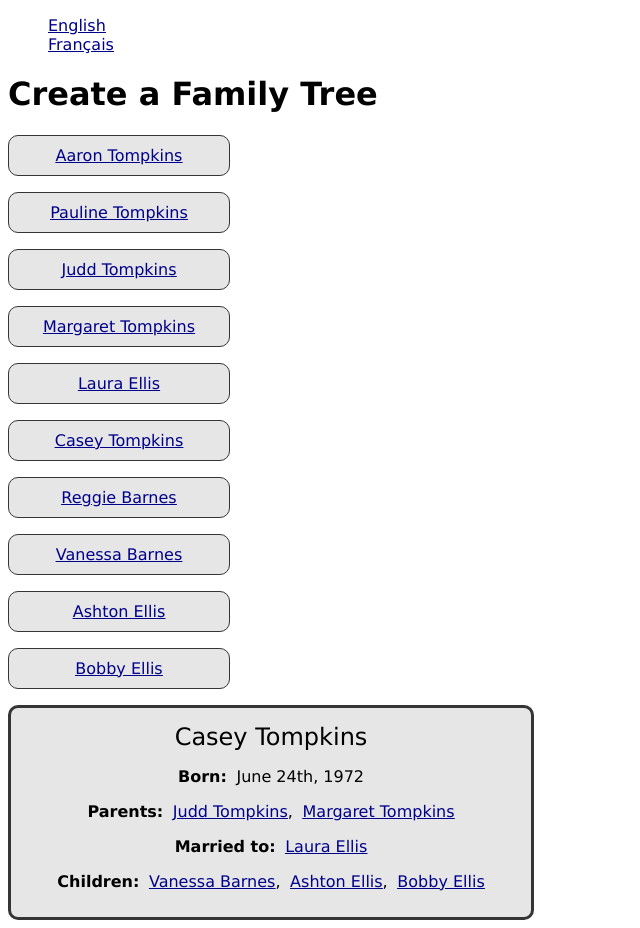
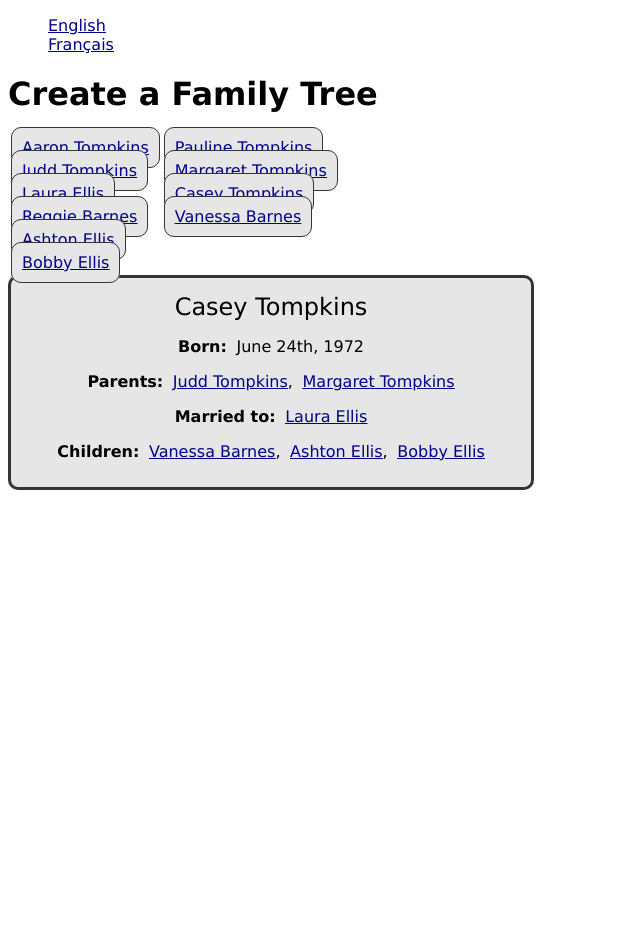
Before and after one commit to MirandaBrawnerSavannah/family-tree-app, a Next.js app: page /locale/en/person/0 in a window 1280 px wide. Shown: the whole page, without its empty margins (0-640 px from the left). After the commit the page ends 800 px from the top, so only its background shows below. Built offline with nearby package versions, Linux system fonts and the light colour scheme.

Commit message:
feat(tree-table): reorganized the family tree into using a table element

```diff
--- a/components/CommaSeparatedList.jsx
+++ b/components/CommaSeparatedList.jsx
@@ -6,7 +6,7 @@ const CommaSeparatedList = ({ list }) => {
     <span>
       <span>{list[0]}</span>
       {list.slice(1).map((element) => (
-        <span>,
+        <span key={element.key}>,
           <span className={commaListStyles.afterComma}>{element}</span>
         </span>
       ))}
--- a/components/PersonProfile.jsx
+++ b/components/PersonProfile.jsx
@@ -47,7 +47,10 @@ const PersonProfile = () => {
             person.parents.map((parentId) => {
               const parent = lookupPerson(parentId);
               return (
-                <span className={profileStyles.personLink}>
+                <span
+                  key={parentId}
+                  className={profileStyles.personLink}
+                >
                   <Link href={`/locale/${locale}/person/${parentId}`}>
                     {parent.fullName}
                   </Link>
@@ -67,7 +70,10 @@ const PersonProfile = () => {
               const spouseId = marriage.spouse;
               const spouse = lookupPerson(spouseId);
               return (
-                <span className={profileStyles.personLink}>
+                <span
+                  key={spouseId}
+                  className={profileStyles.personLink}
+                >
                   <Link href={`/locale/${locale}/person/${spouseId}`}>
                     {spouse.fullName}
                   </Link>
@@ -86,7 +92,10 @@ const PersonProfile = () => {
             person.children.map((childId) => {
               const child = lookupPerson(childId);
               return (
-                <span className={profileStyles.personLink}>
+                <span
+                  key={childId}
+                  className={profileStyles.personLink}
+                >
                   <Link href={`/locale/${locale}/person/${childId}`}>
                     {child.fullName}
                   </Link>
--- a/components/Tree.jsx
+++ b/components/Tree.jsx
@@ -1,29 +1,78 @@
+import { Fragment } from 'react';
 import { useRouter } from 'next/router'
 import Link from 'next/link';
 import data from '../pages/API/data.json';
 import treeStyles from './Tree.module.css';
 import sortPeople from '../utils/sortPeople';
 import arrangeTree from '../utils/arrangeTree';
+import getGridSize from '../utils/getGridSize';
 
 const Tree = () => {
   const router = useRouter();
   const { locale } = router.query;
   const sortedList = sortPeople({ list: data, sortBy: 'age' });
   const dataGrid = arrangeTree(sortedList);
-  console.log(dataGrid);
+  const gridSize = getGridSize(dataGrid);
+  const { minRow, maxRow, minCol, maxCol } = getGridSize(dataGrid);
+  const renderPerson = (personInGrid) => {
+    const { person } = personInGrid;
+    return (
+      <span key={person.id} className={treeStyles.personBox}>
+        <span className={treeStyles.personLink}>
+          <Link href={`/locale/${locale}/person/${person.id}`}>
+            {person.fullName}
+          </Link>
+        </span>
+      </span>
+    );
+  };
+  const renderPersonOrEmptyBox = ({ row, col }) => {
+    const matchingPeople = dataGrid.filter((personInGrid) => (
+      personInGrid.row == row && personInGrid.col == col
+    ));
+    if (matchingPeople.length > 0) {
+      return (
+        <span key={[row, col]}>
+          {renderPerson(matchingPeople[0])}
+        </span>
+      );
+    } else {
+      return <span key={[row, col]}></span>;
+    }
+  };
+  const gridRow = (rowIndex) => {
+    const boxesInRow = [];
+    let colIndex = minCol;
+    while (colIndex <= maxCol) {
+      boxesInRow.push(
+        <td key={[rowIndex, colIndex]}>
+          {renderPersonOrEmptyBox({
+            row: rowIndex,
+            col: colIndex,
+          })}
+        </td>
+      );
+      colIndex += 1;
+    }
+    return (
+      <tr key={rowIndex}>
+        {boxesInRow}
+      </tr>
+    );
+  };
+  const rows = [];
+  let rowIndex = minRow;
+  while (rowIndex <= maxRow) {
+    rows.push(gridRow(rowIndex));
+    rowIndex++;
+  }
   return (
     <div>
-      <div>
-        {sortedList.map((person) => (
-          <p key={person.id} className={treeStyles.personBox}>
-            <span className={treeStyles.personLink}>
-              <Link href={`/locale/${locale}/person/${person.id}`}>
-                {person.fullName}
-              </Link>
-            </span>
-          </p>
-        ))}
-      </div>
+      <table>
+        <tbody>
+          {rows}
+        </tbody>
+      </table>
     </div>
   );
 };
--- a/utils/arrangeTree.js
+++ b/utils/arrangeTree.js
@@ -22,6 +22,9 @@ const arrangeTree = (people) => {
   }
   const moveToSpouse = (remainingIndex) => {
     const personOutsideGrid = remaining[remainingIndex];
+    if (personOutsideGrid.marriedTo === undefined) {
+      return false;
+    }
     const spouseIds = personOutsideGrid.marriedTo.map((marriage) => marriage.spouse);
     const spouses = grid.filter((personOnGrid) => {
       return spouseIds.includes(personOnGrid.person.id);
@@ -39,11 +42,17 @@ const arrangeTree = (people) => {
     }
     return false;
   }
-  moveToGrid({ remainingIndex: 0, row: 0, col: 0 });
-  let changed = false;
-  let remainingIndex = 0;
-  while (remainingIndex < remaining.length && !changed) {
-    changed = moveToSpouse(remainingIndex);
+  let startingRow = 0;
+  let startingCol = 0;
+  while (remaining.length > 0) {
+    moveToGrid({ remainingIndex: 0, row: startingRow, col: startingCol });
+    let changed = false;
+    let remainingIndex = 0;
+    while (remainingIndex < remaining.length && !changed) {
+      changed = moveToSpouse(remainingIndex);
+      remainingIndex += 1;
+    }
+    startingRow += 1;
   }
   return grid;
 };
--- /dev/null
+++ b/utils/getGridSize.js
@@ -0,0 +1,23 @@
+const getGridSize = (grid) => {
+  let minRow = undefined;
+  let maxRow = undefined;
+  let minCol = undefined;
+  let maxCol = undefined;
+  grid.forEach((personOnGrid) => {
+    const { row, col } = personOnGrid;
+    if (minRow === undefined || row < minRow) {
+      minRow = row;
+    }
+    if (maxRow === undefined || row > maxRow) {
+      maxRow = row;
+    }
+    if (minCol === undefined || col < minCol) {
+      minCol = col;
+    }
+    if (maxCol === undefined || col > maxCol) {
+      maxCol = col;
+    }
+  });
+  return { minRow, maxRow, minCol, maxCol };
+}
+export default getGridSize;
```
